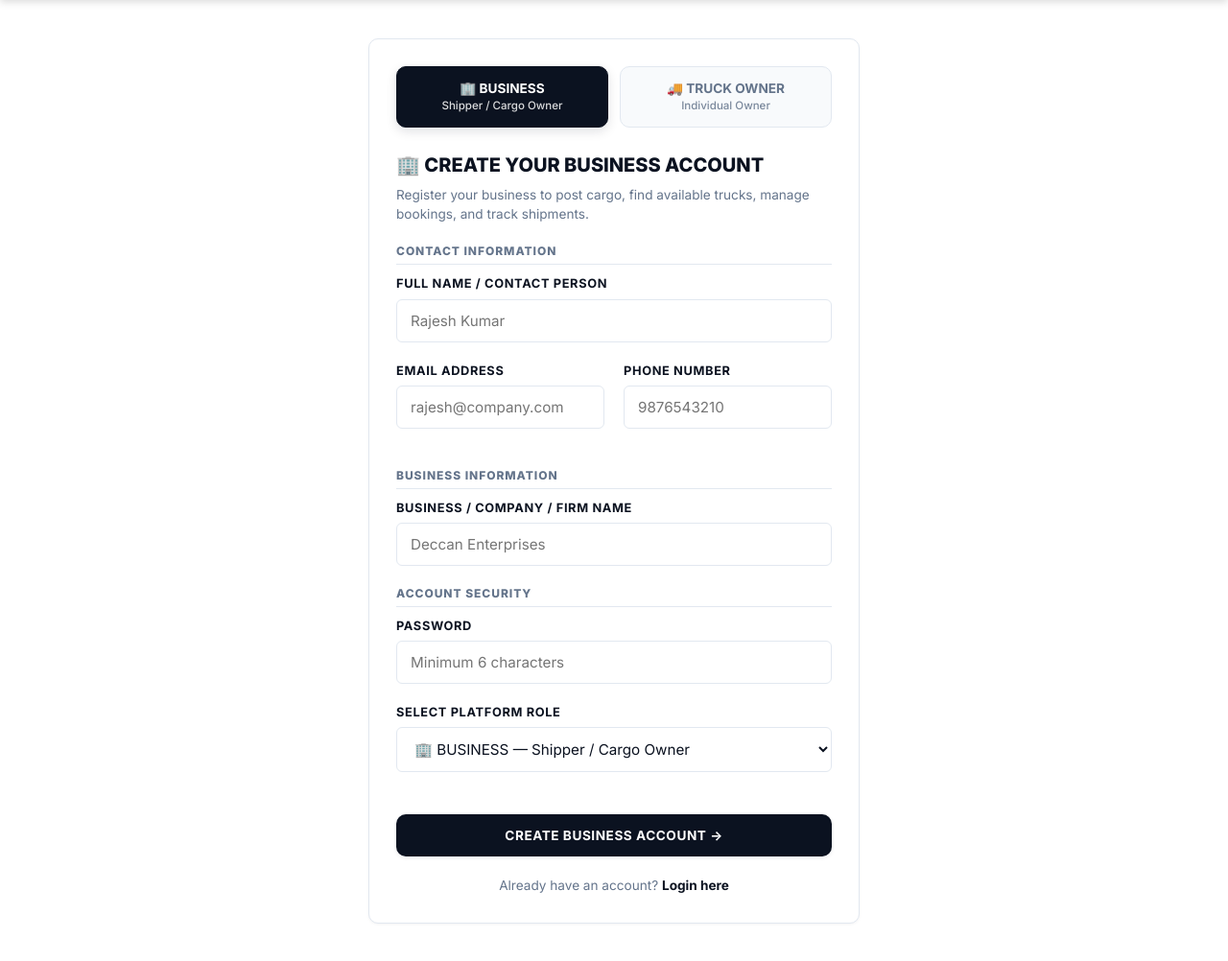
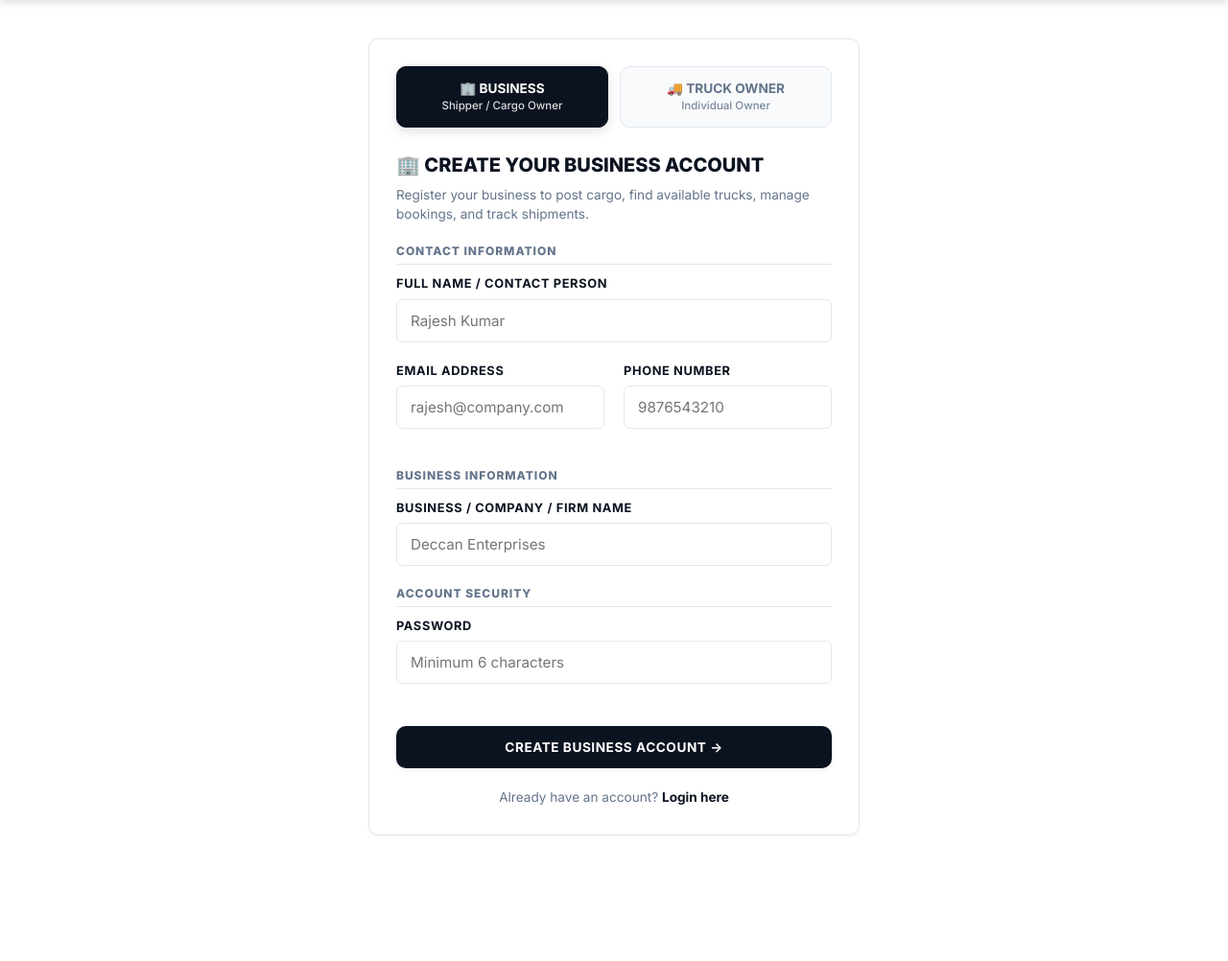
Before and after one commit to BhavyaCh18/CargoNet, a website: page frontend/pages/register.html in a window 1280 px wide. Shown: the part 76-1078 px from the top of the page at 96% size. After the commit the page ends 1011 px from the top, so only its background shows below. Drawn offline with Linux system fonts and the light colour scheme.

Commit message:
Remove visible SELECT PLATFORM ROLE dropdown from UI while preserving element ID and internal role tab management

```diff
--- a/frontend/pages/register.html
+++ b/frontend/pages/register.html
@@ -120,10 +120,10 @@
           <input type="password" id="password" class="form-control" placeholder="Minimum 6 characters" required>
         </div>
 
-        <!-- Role Select (Preserved ID & Backend Values) -->
-        <div class="form-group" style="margin-top: 16px;">
+        <!-- Role Select (Hidden from UI, managed internally by top tabs) -->
+        <div class="form-group" style="display: none;">
           <label class="form-label" for="role">SELECT PLATFORM ROLE</label>
-          <select id="role" class="form-control" required>
+          <select id="role" class="form-control">
             <option value="BUSINESS">🏢 BUSINESS — Shipper / Cargo Owner</option>
             <option value="TRUCK_OWNER">🚚 TRUCK OWNER — Individual Truck Owner</option>
           </select>
```
